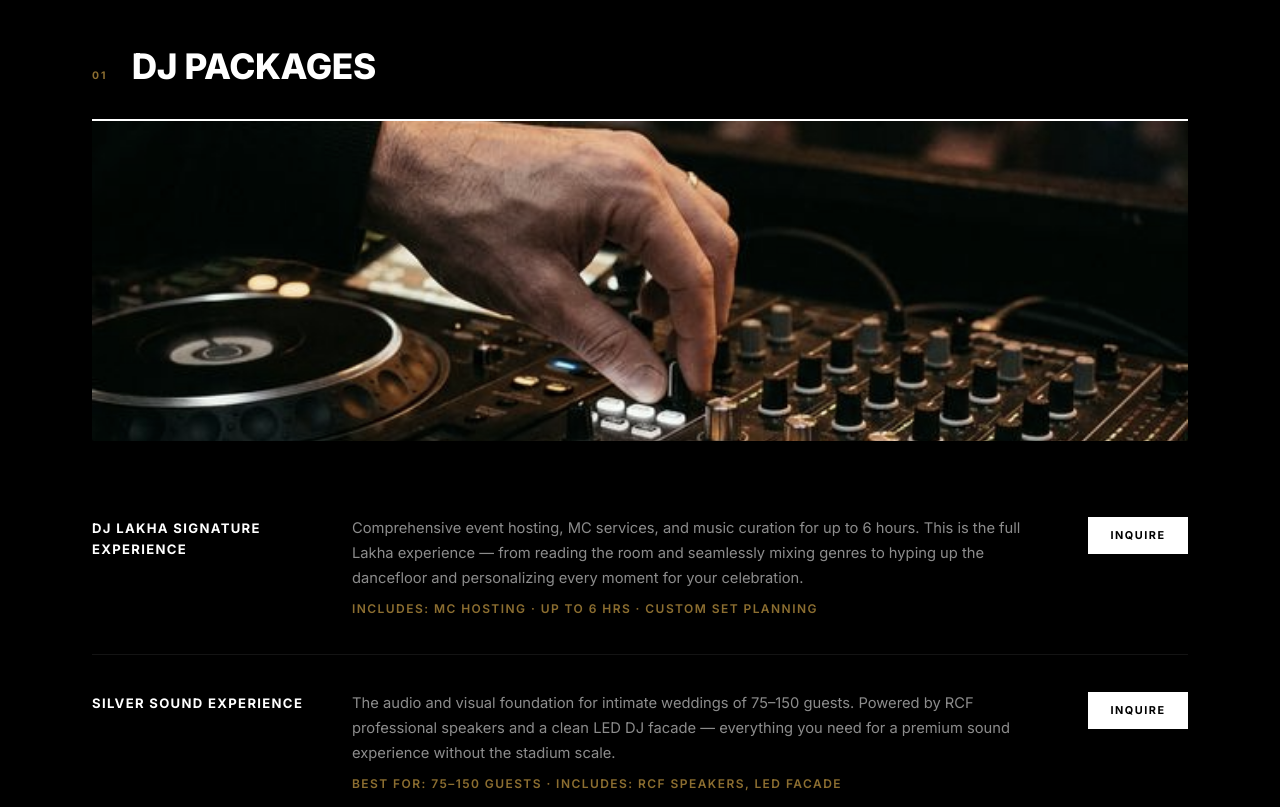
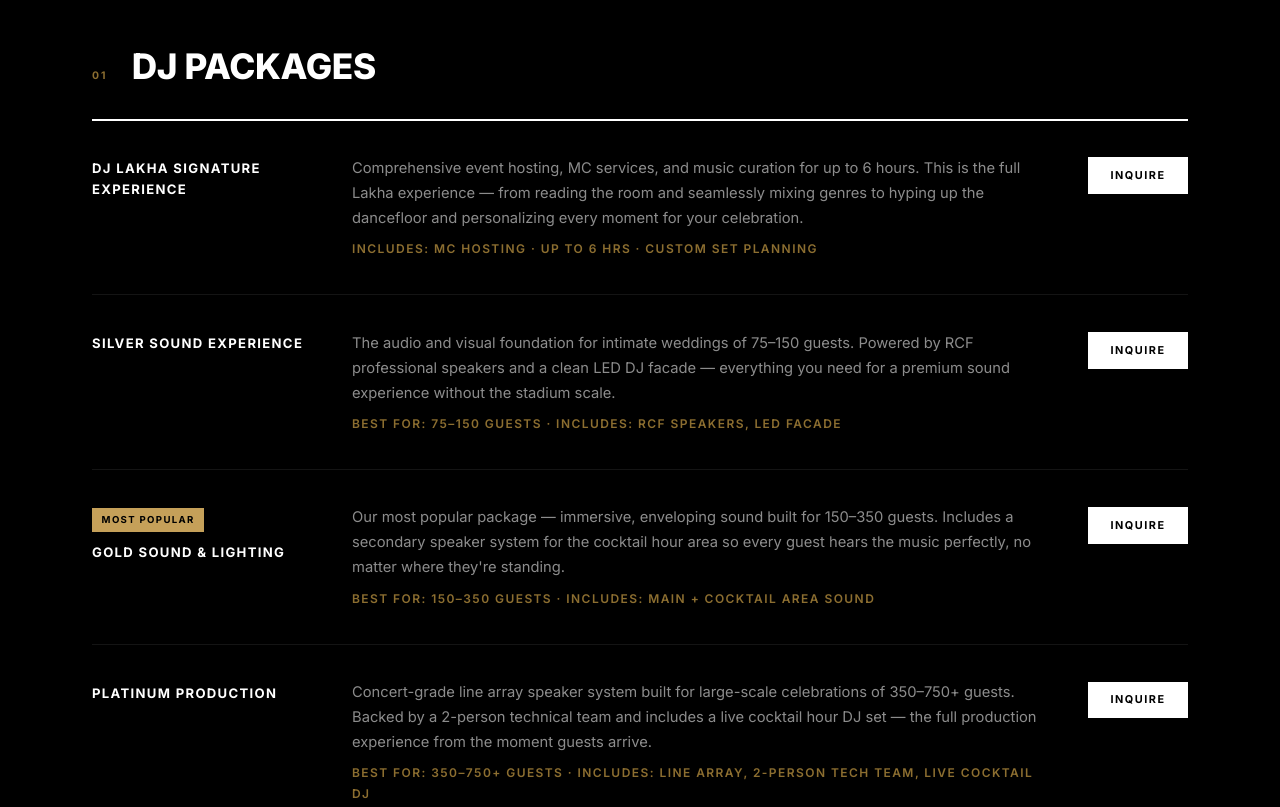
Before and after one commit to deejaylakha-alt/djlakha-website, a plain HTML site: page services.html in a window 1280 px wide. Shown: the part 880-1687 px from the top of the page. Drawn offline with nearby package versions, Linux system fonts and the light colour scheme.

Commit message:
Revert "feat: Add generated service category hero images to services page"
This reverts commit 97657cce15b56539fd4c37cc12ca14636515af43.

```diff
--- a/services.html
+++ b/services.html
@@ -101,8 +101,6 @@
                 <h2 class="cat-title">DJ Packages</h2>
             </div>
 
-            <img src="assets/svc-dj-packages.png" alt="Professional DJ setup with mixer and speakers" class="cat-hero-img reveal-up" loading="lazy">
-
             <div class="svc-row reveal-up">
                 <div>
                     <div class="svc-name">DJ Lakha Signature Experience</div>
@@ -155,8 +153,6 @@
                 <span class="cat-number">02</span>
                 <h2 class="cat-title">Lighting</h2>
             </div>
-
-            <img src="assets/svc-lighting.png" alt="Elegant ballroom with dramatic purple and amber uplighting" class="cat-hero-img reveal-up" loading="lazy">
 
             <div class="svc-row reveal-up">
                 <div class="svc-name">Full Room Uplighting</div>
@@ -220,8 +216,6 @@
                 <h2 class="cat-title">Special FX</h2>
             </div>
 
-            <img src="assets/svc-special-fx.png" alt="Golden cold spark fountain effect" class="cat-hero-img reveal-up" loading="lazy">
-
             <div class="svc-row reveal-up">
                 <div class="svc-name">Cold Sparkulars</div>
                 <div class="svc-desc">
@@ -256,8 +250,6 @@
                 <span class="cat-number">04</span>
                 <h2 class="cat-title">Live Entertainment</h2>
             </div>
-
-            <img src="assets/svc-live-entertainment.png" alt="Traditional Dhol drum being played" class="cat-hero-img reveal-up" loading="lazy">
 
             <div class="svc-row reveal-up">
                 <div class="svc-name">Mobile Baraat</div>
@@ -311,8 +303,6 @@
                 <span class="cat-number">05</span>
                 <h2 class="cat-title">Add-Ons</h2>
             </div>
-
-            <img src="assets/svc-addons.png" alt="DJ headphones on a vinyl record" class="cat-hero-img reveal-up" loading="lazy">
 
             <div class="svc-row reveal-up">
                 <div class="svc-name">Extra Hours</div>
--- a/styles.css
+++ b/styles.css
@@ -713,24 +713,6 @@ img { display: block; max-width: 100%; }
   max-width: 600px;
 }
 
-/* ── Service Category Hero Images ── */
-.cat-hero-img {
-    width: 100%;
-    max-height: 320px;
-    object-fit: cover;
-    object-position: center;
-    border-radius: 2px;
-    margin-bottom: 2.5rem;
-    opacity: 0.85;
-    filter: grayscale(30%);
-    transition: opacity 0.4s ease, filter 0.4s ease;
-}
-
-.cat-hero-img:hover {
-    opacity: 1;
-    filter: grayscale(0%);
-}
-
 /* ========================================
    CUSTOM REVIEWS SECTION
    ======================================== */
```
Also changed, not shown: assets/svc-addons.png (deleted), assets/svc-dj-packages.png (deleted), assets/svc-lighting.png (deleted), assets/svc-live-entertainment.png (deleted), assets/svc-special-fx.png (deleted).
